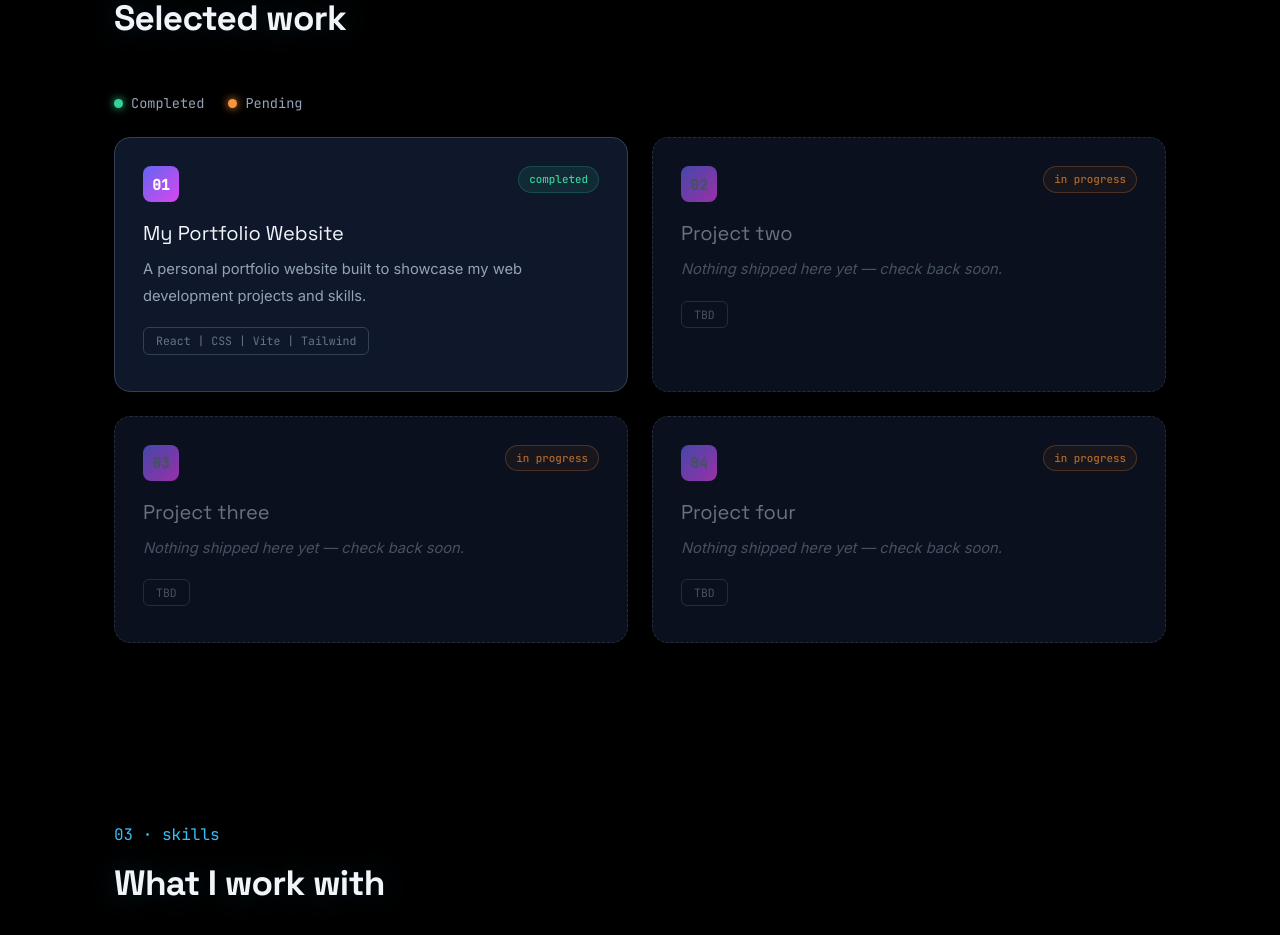
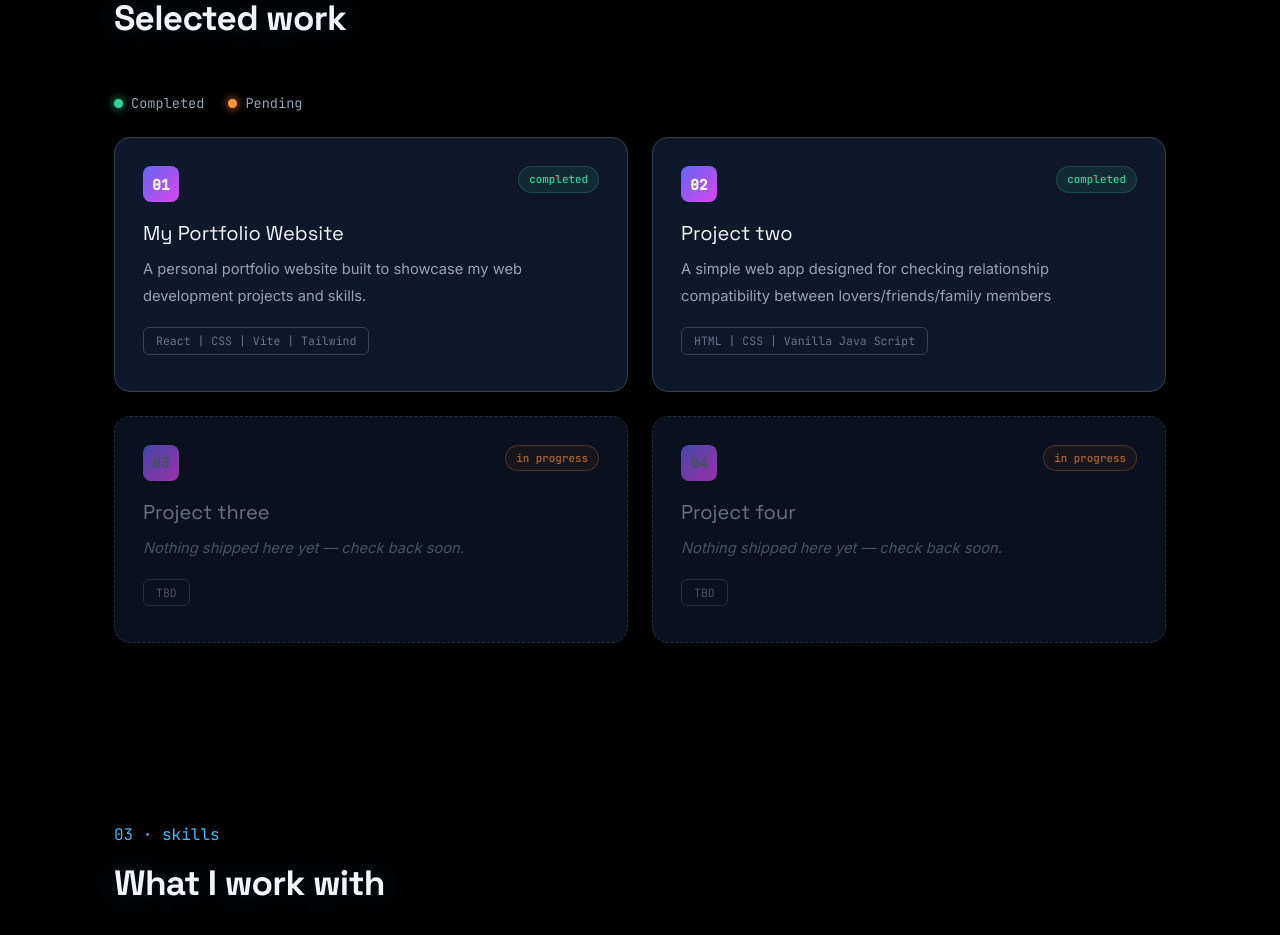
Before and after one commit to dakreath/Portfolio, a React (Vite) app: page / in a window 1280 px wide. Shown: the part 1660-2595 px from the top of the page. Built offline with nearby package versions, Linux system fonts and the light colour scheme.

Commit message:
update all

```diff
--- a/src/components/Projects.jsx
+++ b/src/components/Projects.jsx
@@ -9,7 +9,14 @@ const projects = [
     complete: true,
     link: 'https://github.com/dakreath'
     },
-  { id: '02', title: 'Project two', pending: true, complete: false },
+  { id: '02',
+    title: 'Project two',
+    description: 'A simple web app designed for checking relationship compatibility between lovers/friends/family members',
+    stack: 'HTML | CSS | Vanilla Java Script',
+    pending: false,
+    complete: true,
+    link: 'https: //github.com/dakreath'
+    },
   { id: '03', title: 'Project three', pending: true, complete: false },
   { id: '04', title: 'Project four', pending: true, complete: false},
 ]
```
Also changed, not shown: src/components/Contact.jsx (line endings or trailing spaces). Lines whose indentation alone changed are shown as unchanged.
